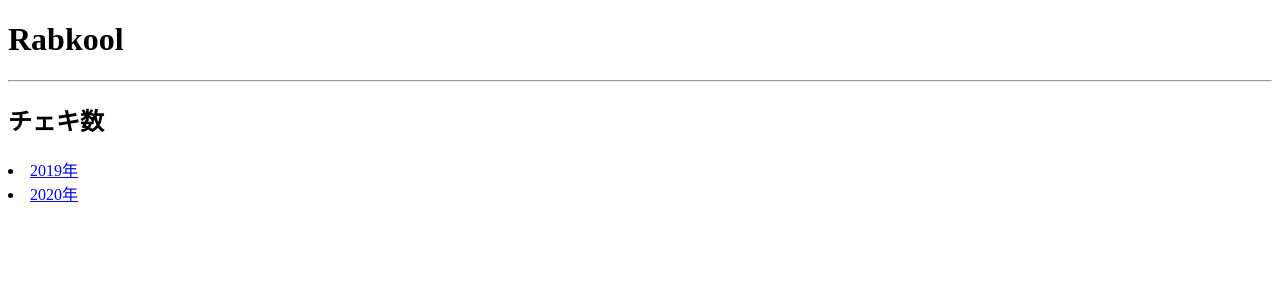
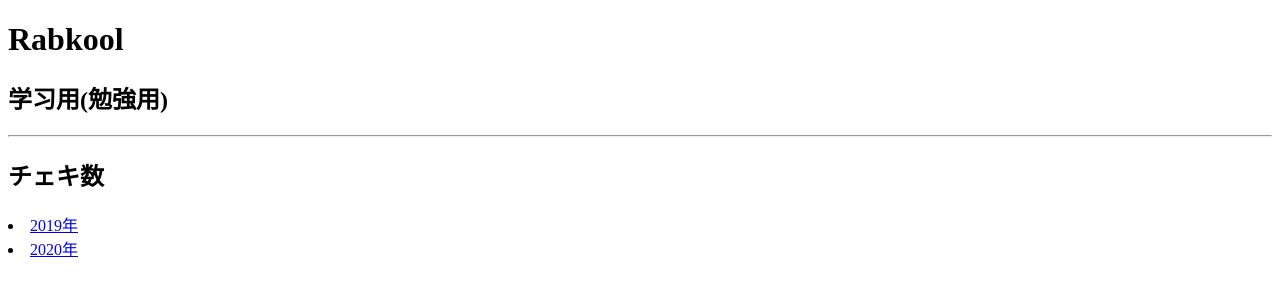
Before and after one commit to rabkool/rabkool.com, a plain HTML site: page index.html in a window 1280 px wide. Drawn offline with Linux system fonts and the light colour scheme.

Commit message:
2020/3/8

```diff
--- a/index.html
+++ b/index.html
@@ -8,6 +8,7 @@
 <body>
 	<div id="">
 		<h1>Rabkool</h1>
+                <h2>学习用(勉強用)</h2>
 	</div>
 
 	<hr>
```
